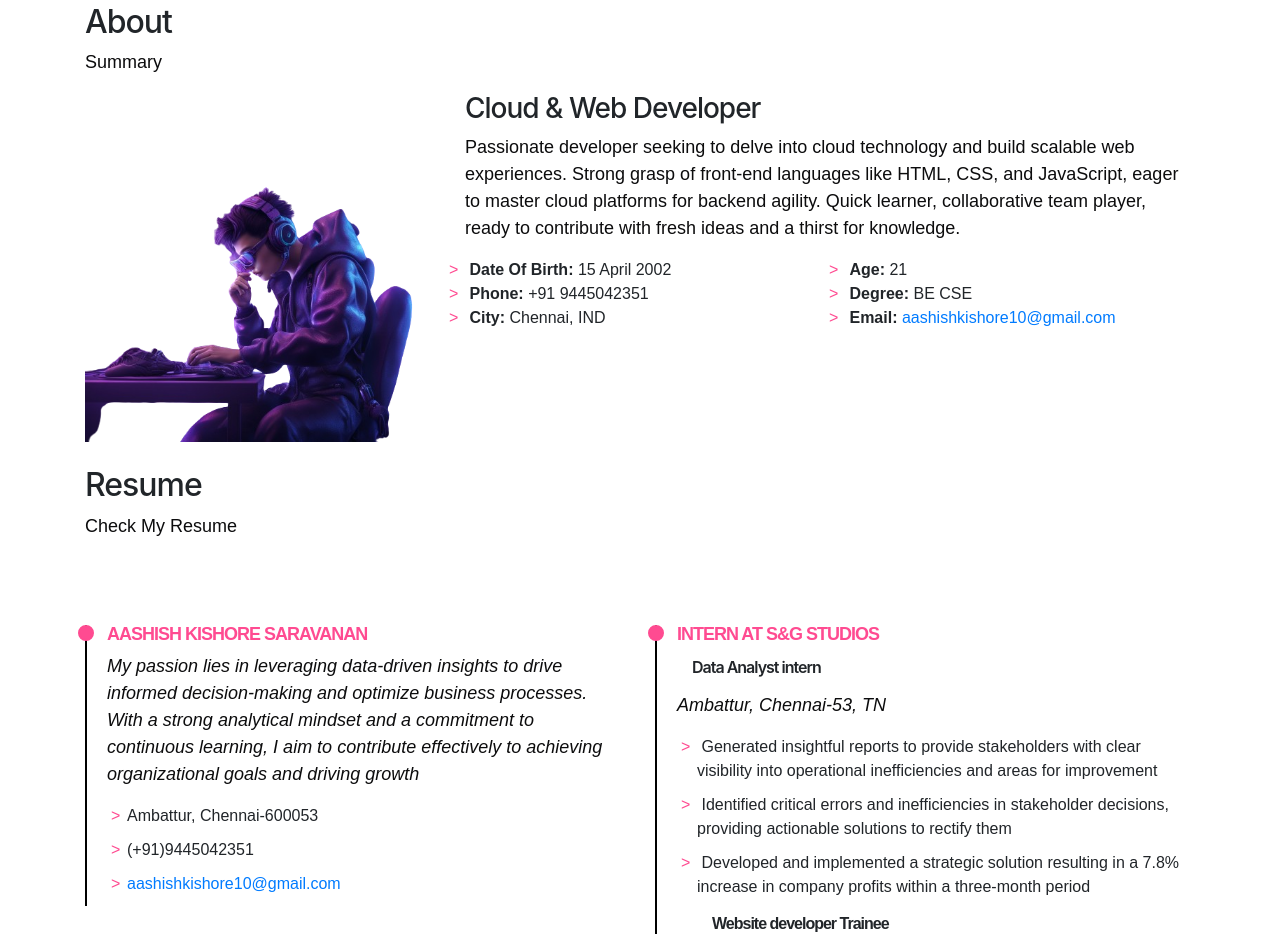
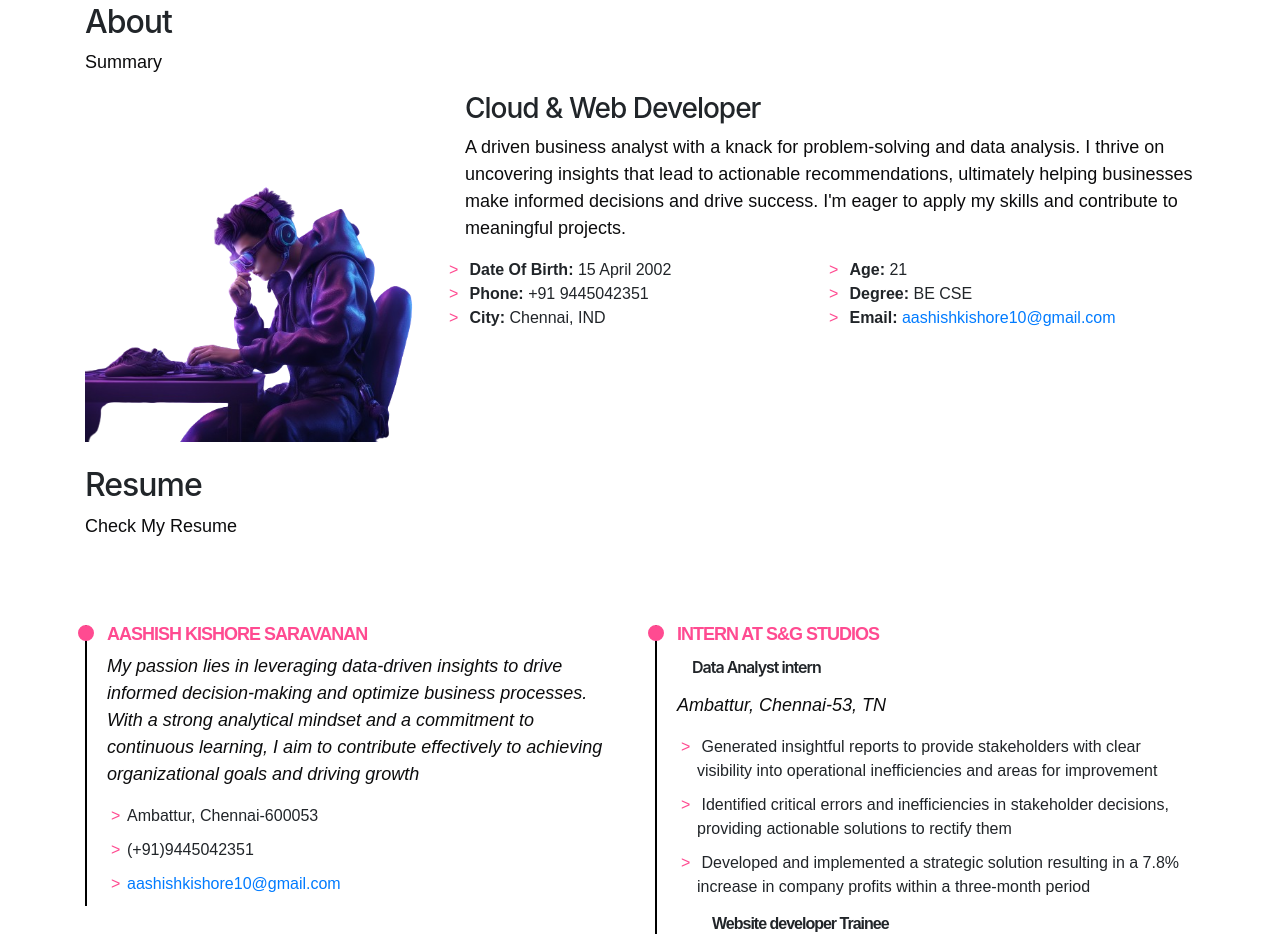
Before and after one commit to AashishAK02/dev, a plain HTML site: page index.html in a window 1280 px wide. Shown: the part 832-1766 px from the top of the page. Drawn offline with nearby package versions, Linux system fonts and the light colour scheme.

Commit message:
Update index.html

```diff
--- a/index.html
+++ b/index.html
@@ -135,7 +135,7 @@
           <h3>Cloud &amp; Web Developer</h3>
           <p class="fst-italic">
 
-Passionate developer seeking to delve into cloud technology and build scalable web experiences. Strong grasp of front-end languages like HTML, CSS, and JavaScript, eager to master cloud platforms for backend agility. Quick learner, collaborative team player, ready to contribute with fresh ideas and a thirst for knowledge.
+A driven business analyst with a knack for problem-solving and data analysis. I thrive on uncovering insights that lead to actionable recommendations, ultimately helping businesses make informed decisions and drive success. I'm eager to apply my skills and contribute to meaningful projects.
           </p>
           <div class="row">
             <div class="col-lg-6">
```
